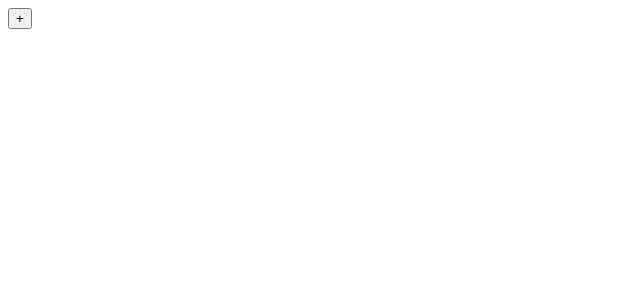
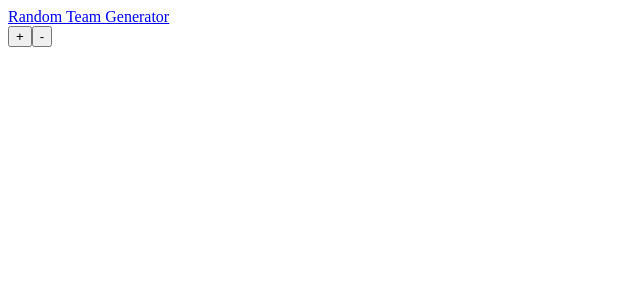
Before and after one commit to skip1113/TeamGenerator, a React (Create React App) app: page / in a window 1280 px wide. Shown: the top 300 px of the page, without its empty margins (0-640 px from the left). Built offline with nearby package versions, Linux system fonts and the light colour scheme.

Commit message:
Added nav and home page to app to render

```diff
--- a/src/App.js
+++ b/src/App.js
@@ -1,23 +1,14 @@
-import logo from './logo.svg';
-import './App.css';
+import React from 'react';
+import Home from './components/pages/Home';
+import NavBarMenu from './components/Nav/navBarMenu';
 
 function App() {
   return (
     <div className="App">
       <header className="App-header">
-        <img src={logo} className="App-logo" alt="logo" />
-        <p>
-          Edit <code>src/App.js</code> and save to reload.
-        </p>
-        <a
-          className="App-link"
-          href="https://reactjs.org"
-          target="_blank"
-          rel="noopener noreferrer"
-        >
-          Learn React
-        </a>
+        <NavBarMenu />
       </header>
+      <Home />
     </div>
   );
 }
--- /dev/null
+++ b/src/components/Nav/navBarMenu.jsx
@@ -0,0 +1,14 @@
+import React from 'react';
+
+function NavBarMenu() {
+    return (
+      <nav className="navbar navbar-expand-lg navbar-dark bg-dark">
+        <a className="navbar-brand" href="/">
+          Random Team Generator
+        </a>
+        {/* <a className="savedbtn" href="/saved">Saved Teams</a> */}
+      </nav>
+    );
+  }
+
+  export default NavBarMenu;
--- a/src/components/buttons/ButtonList.jsx
+++ b/src/components/buttons/ButtonList.jsx
@@ -1,20 +1,20 @@
-import React, { Component } from "react";
+import React from "react";
 // import "./style.css";
 
 // The ...props means, spread all of the passed props onto this element
 // That way we don't have to define them all individually
 export function DeleteBtn(props) {
   return (
-    <span className="delete-btn" {...props} onClick={props.onClick} data-id={props.id} role="button" tabIndex="0">
+    <button className="delete-btn" {...props} onClick={props.onClick} data-id={props.id} tabIndex="0">
       {/* ✗ */}
       -
-    </span>
+    </button>
   );
 }
 
 export function AddBtn(props) {
   return (
-    <button className="add-btn" {...props} onClick={props.onClick} data-id={props.id} role="button">
+    <button className="add-btn" {...props} onClick={props.onClick} data-id={props.id}>
       {/* {props.children} */}
       +
     </button>
--- a/src/components/pages/Home.jsx
+++ b/src/components/pages/Home.jsx
@@ -16,6 +16,7 @@ class Home extends Component {
         return(
             <div>
                 <AddBtn />
+                <DeleteBtn />
             </div>
         )
     }
--- a/src/index.js
+++ b/src/index.js
@@ -1,14 +1,14 @@
 import React from 'react';
 import ReactDOM from 'react-dom';
 // import './index.css';
-// import App from './App';
-import Home from './components/pages/Home';
+import App from './App';
+// import Home from './components/pages/Home';
 import reportWebVitals from './reportWebVitals';
 
 ReactDOM.render(
   <React.StrictMode>
-    {/* <App /> */}
-    <Home />
+    <App />
+    {/* <Home /> */}
   </React.StrictMode>,
   document.getElementById('root')
 );
```
Also changed, not shown: src/Nav/navBarMenu.jsx (deleted), 1 other file (tests, documents, lock files or other folders).
